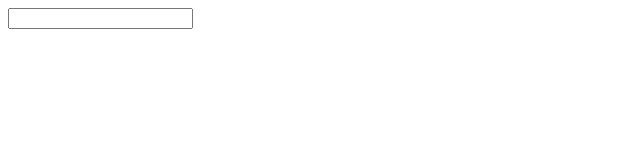
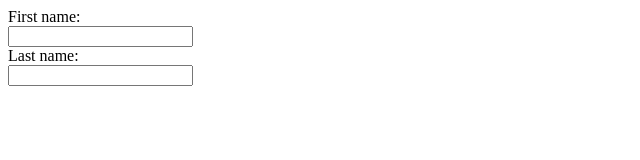
Before and after one commit to mightyfavour/june2025fullstack_class, a plain HTML site: page index.html in a window 1280 px wide. Shown: the whole page, without its empty margins (0-640 px from the left). Drawn offline with Linux system fonts and the light colour scheme.

Commit message:
nextcommit2.0

```diff
--- a/index.html
+++ b/index.html
@@ -7,7 +7,10 @@
 </head>
 <body>
     <form>
-        <input type="text">
+        <label for="fname">First name: </label><br>
+        <input type="text" id="fname" name="fname"><br>
+        <label for="lname">Last name: </label><br>
+        <input type="text" id="lname" name="lname">
     </form>
 </body>
 </html>
```
Also changed, not shown: semantics.html (added, +14 -0 lines).
